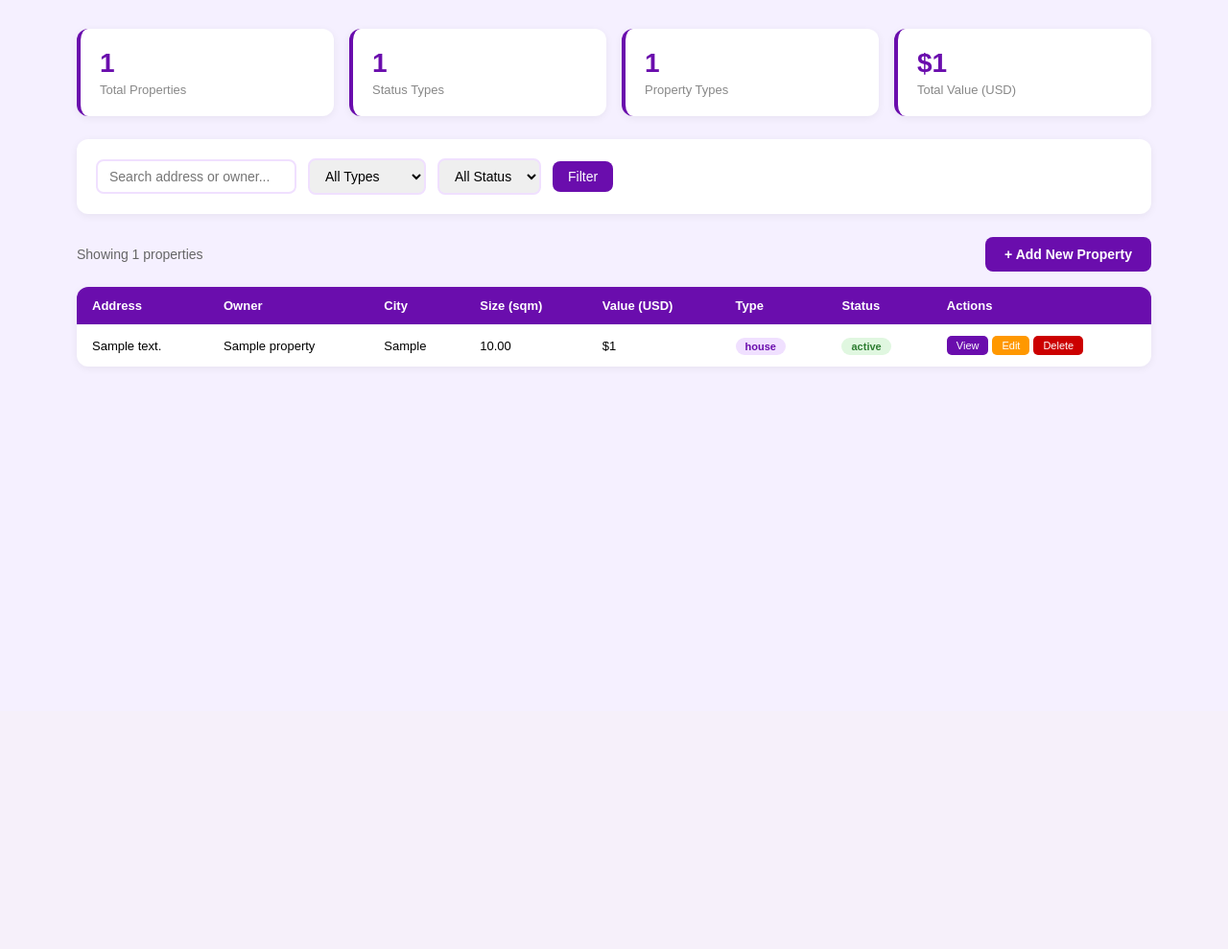
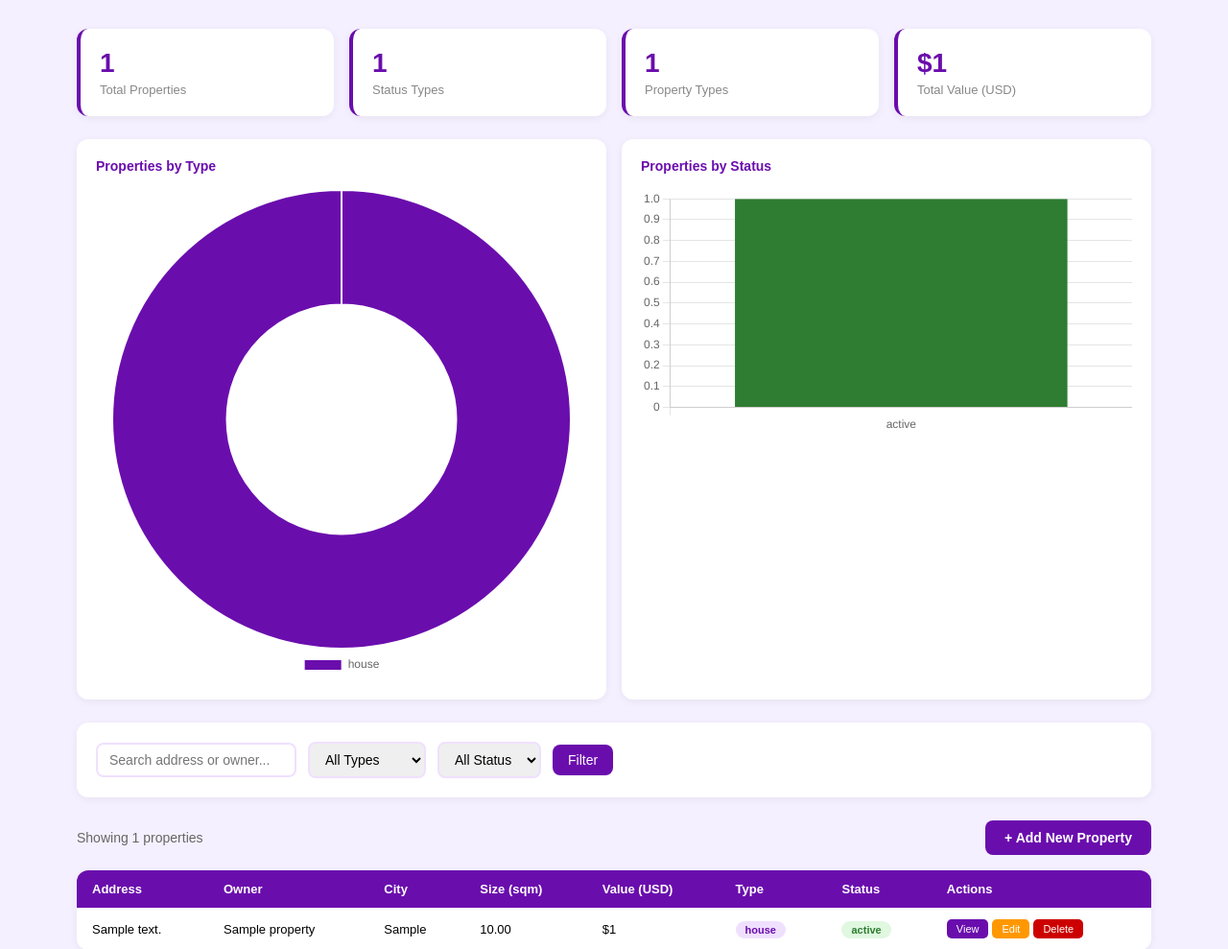
Before and after one commit to tariro2002/myprojectsq, a Django app: page /properties/ in a window 1280 px wide. Shown: the part 59-1048 px from the top of the page at 96% size. Before the commit the page ends 441 px from the top, so only its background shows below. Run offline with Django 5.2, Linux system fonts and the light colour scheme; a user stored in the database is signed in; tables that the repository leaves empty hold one stand-in row (values such as "Sample post").

Commit message:
Added charts to dashboard

```diff
--- a/properties/templates/properties/property_list.html
+++ b/properties/templates/properties/property_list.html
@@ -2,6 +2,7 @@
 <html>
 <head>
     <title>Zimbabwe Property Registry</title>
+    <script src="https://cdn.jsdelivr.net/npm/chart.js"></script>
     <style>
         * { margin: 0; padding: 0; box-sizing: border-box; }
         body { font-family: Arial; background: #f5f0ff; min-height: 100vh; }
@@ -18,6 +19,11 @@
         .stat-card h3 { font-size: 28px; color: #6a0dad; }
         .stat-card p { font-size: 13px; color: #888; margin-top: 4px; }
 
+        /* Charts */
+        .charts-grid { display: grid; grid-template-columns: 1fr 1fr; gap: 16px; margin-bottom: 24px; }
+        .chart-card { background: white; border-radius: 12px; padding: 20px; box-shadow: 0 2px 8px rgba(0,0,0,0.06); }
+        .chart-card h4 { color: #6a0dad; margin-bottom: 16px; font-size: 14px; }
+
         /* Filters */
         .filters { background: white; border-radius: 12px; padding: 20px; margin-bottom: 24px; box-shadow: 0 2px 8px rgba(0,0,0,0.06); display: flex; gap: 12px; flex-wrap: wrap; align-items: center; }
         .filters input, .filters select { padding: 8px 12px; border: 2px solid #f0e0ff; border-radius: 8px; font-size: 14px; outline: none; }
@@ -33,7 +39,6 @@
         tr:last-child td { border-bottom: none; }
         tr:hover td { background: #f5f0ff; }
 
-        /* Badges */
         .badge { padding: 3px 10px; border-radius: 20px; font-size: 11px; font-weight: bold; }
         .badge-type { background: #f0e0ff; color: #6a0dad; }
         .badge-active { background: #e0f7e0; color: #2e7d32; }
@@ -41,7 +46,6 @@
         .badge-disputed { background: #ffe0e0; color: #c62828; }
         .badge-pending { background: #fff3e0; color: #e65100; }
 
-        /* Action buttons */
         .actions { display: flex; gap: 4px; }
         .view-link { background: #6a0dad; color: white; padding: 4px 10px; border-radius: 5px; text-decoration: none; font-size: 11px; }
         .edit-link { background: #ff9800; color: white; padding: 4px 10px; border-radius: 5px; text-decoration: none; font-size: 11px; }
@@ -81,6 +85,18 @@
             <div class="stat-card">
                 <h3>${{ total_value|floatformat:0 }}</h3>
                 <p>Total Value (USD)</p>
+            </div>
+        </div>
+
+        <!-- Charts -->
+        <div class="charts-grid">
+            <div class="chart-card">
+                <h4>Properties by Type</h4>
+                <canvas id="typeChart"></canvas>
+            </div>
+            <div class="chart-card">
+                <h4>Properties by Status</h4>
+                <canvas id="statusChart"></canvas>
             </div>
         </div>
 
@@ -148,5 +164,40 @@
         </div>
 
     </div>
+
+    <script>
+        // Chart data from Django
+        const typeLabels = [{% for t in by_type %}"{{ t.property_type }}",{% endfor %}];
+        const typeCounts = [{% for t in by_type %}{{ t.count }},{% endfor %}];
+        const statusLabels = [{% for s in by_status %}"{{ s.status }}",{% endfor %}];
+        const statusCounts = [{% for s in by_status %}{{ s.count }},{% endfor %}];
+
+        // Property Type Chart
+        new Chart(document.getElementById('typeChart'), {
+            type: 'doughnut',
+            data: {
+                labels: typeLabels,
+                datasets: [{
+                    data: typeCounts,
+                    backgroundColor: ['#6a0dad', '#9b4dca', '#ce93d8', '#f3e5f5', '#4a0080'],
+                }]
+            },
+            options: { responsive: true, plugins: { legend: { position: 'bottom' } } }
+        });
+
+        // Status Chart
+        new Chart(document.getElementById('statusChart'), {
+            type: 'bar',
+            data: {
+                labels: statusLabels,
+                datasets: [{
+                    label: 'Properties',
+                    data: statusCounts,
+                    backgroundColor: ['#2e7d32', '#1a237e', '#c62828', '#e65100'],
+                }]
+            },
+            options: { responsive: true, plugins: { legend: { display: false } } }
+        });
+    </script>
 </body>
 </html>
```
